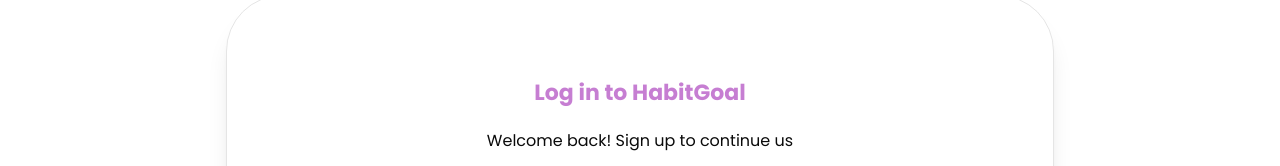
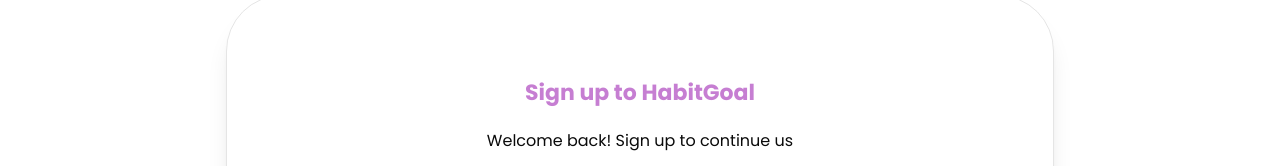
Before and after one commit to Tryphonpatta/21Days, a Next.js app: page /register in a window 1280 px wide. Shown: the part 173-339 px from the top of the page. Built offline with nearby package versions, Linux system fonts and the light colour scheme.

Commit message:
fix: 🐛 sign up

```diff
--- a/src/app/register/page.tsx
+++ b/src/app/register/page.tsx
@@ -71,7 +71,7 @@
         <div className="flex justify-center w-full pt-25 h-full ">
           <div className="w-207 h-162 border rounded-[3.5rem] flex flex-col py-20 items-center gap-5 shadow-xl bg-white/80">
             <div className="font-bold text-[22px] text-[#C67ED2]">
-              Log in to HabitGoal
+              Sign up to HabitGoal
             </div>
             <div>Welcome back! Sign up to continue us</div>
             <div className="w-106 h-16 rounded-2xl mt-10 text-[15px]">
```
